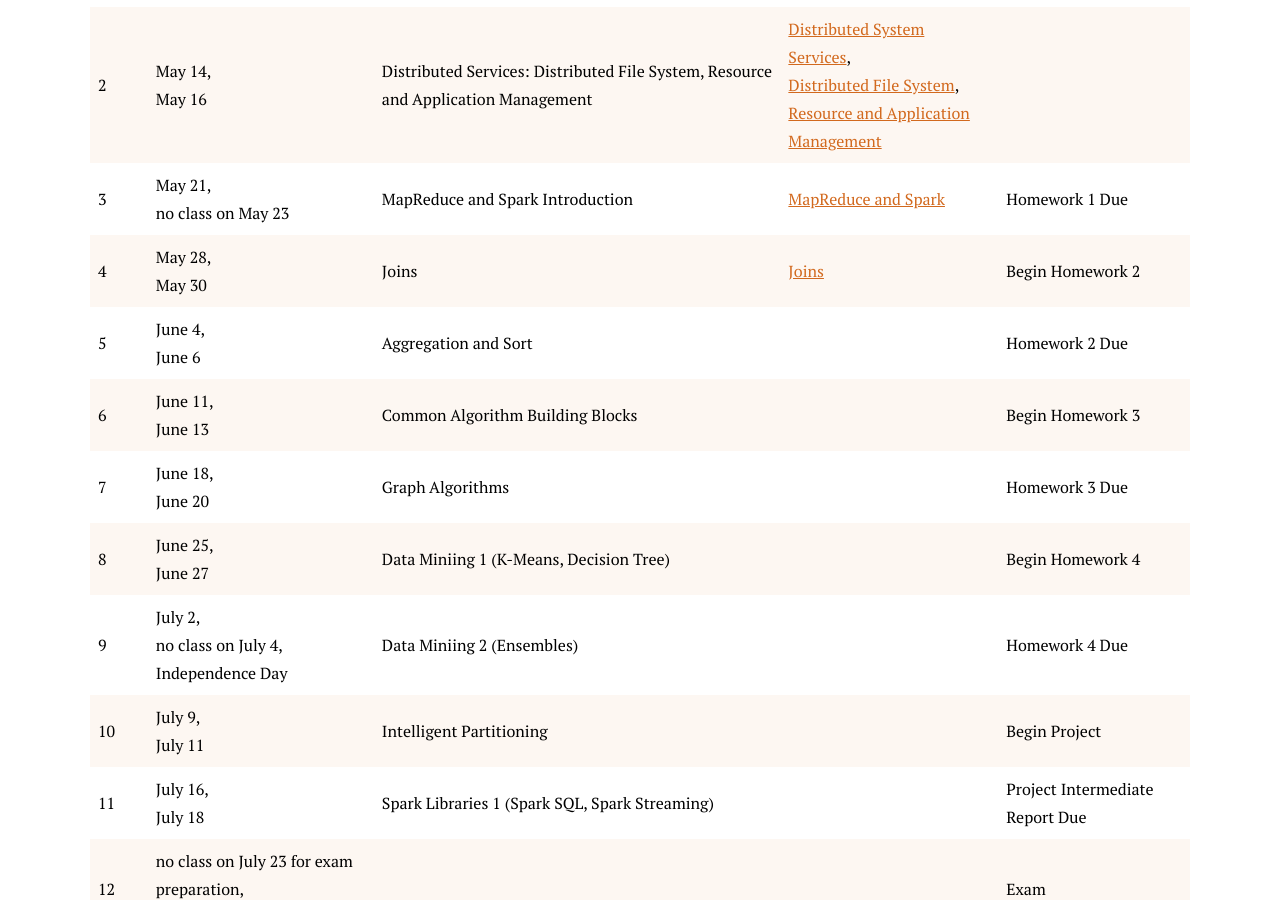
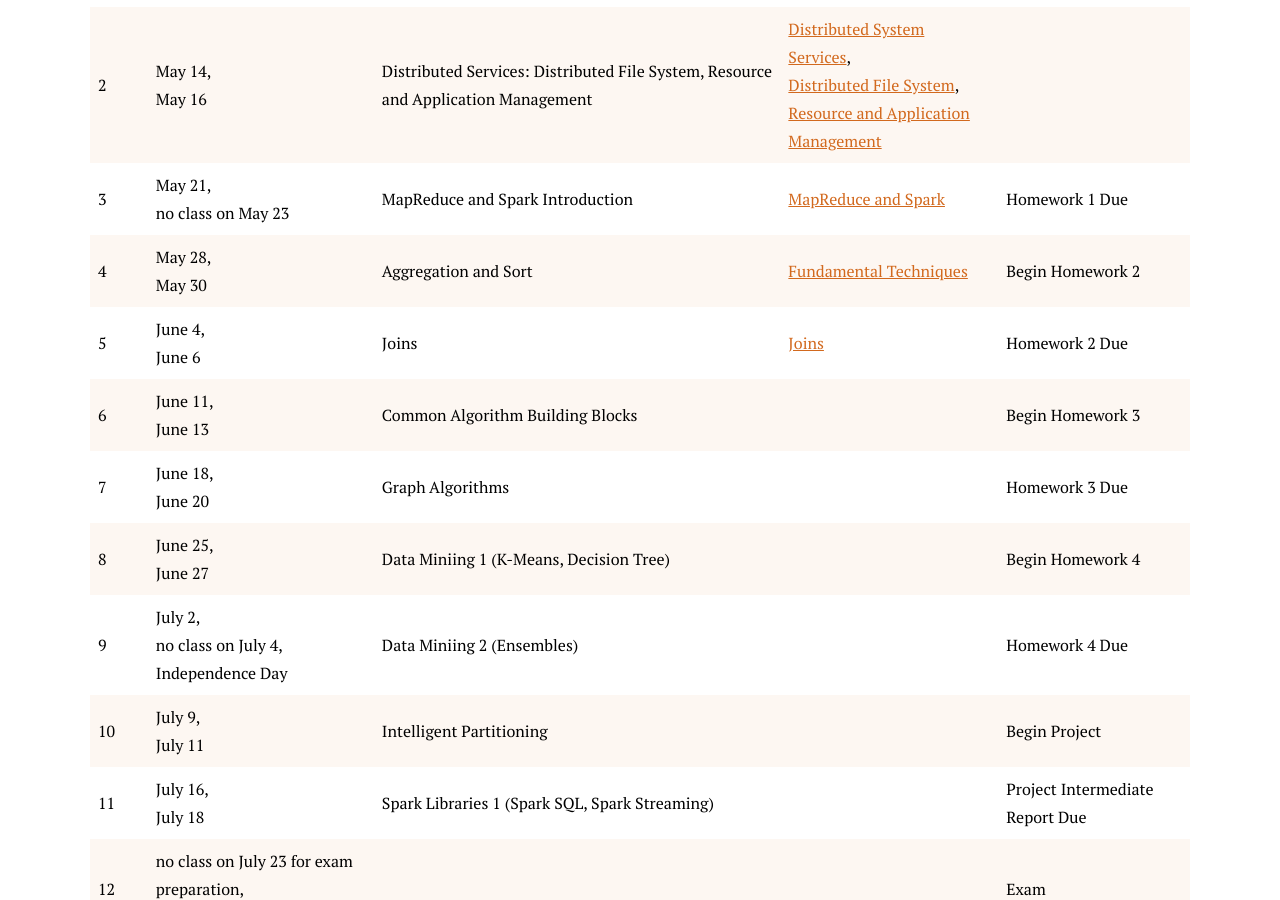
Before and after one commit to northeastern-datalab/CS6240-2024-Summer, a Jekyll site: the page built from schedule.html, in a window 1280 px wide and 900 px high, scrolled down 329 px. Built offline with Jekyll 4.4.1, drawn with Linux system fonts in a browser that asks for light colours; nearby versions of some CDN libraries.

Commit message:
Material of week 4

```diff
--- a/_data/schedule.yml
+++ b/_data/schedule.yml
@@ -18,14 +18,14 @@
 
 - week: 4
   date: May 28,<br> May 30
-  lecture: Joins
-  materials: <a href="pdf/Week4_Joins.pdf">Joins</a>
+  lecture: Aggregation and Sort
+  materials: <a href="pdf/Week4_FundamentalTechniques.pdf">Fundamental Techniques</a>
   assignment: Begin Homework 2
 
 - week: 5
   date: June 4,<br> June 6
-  lecture: Aggregation and Sort
-  materials:
+  lecture: Joins
+  materials: <a href="pdf/Week5_Joins.pdf">Joins</a>
   assignment: Homework 2 Due
 
 - week: 6
```
Also changed, not shown: 3 other files.
